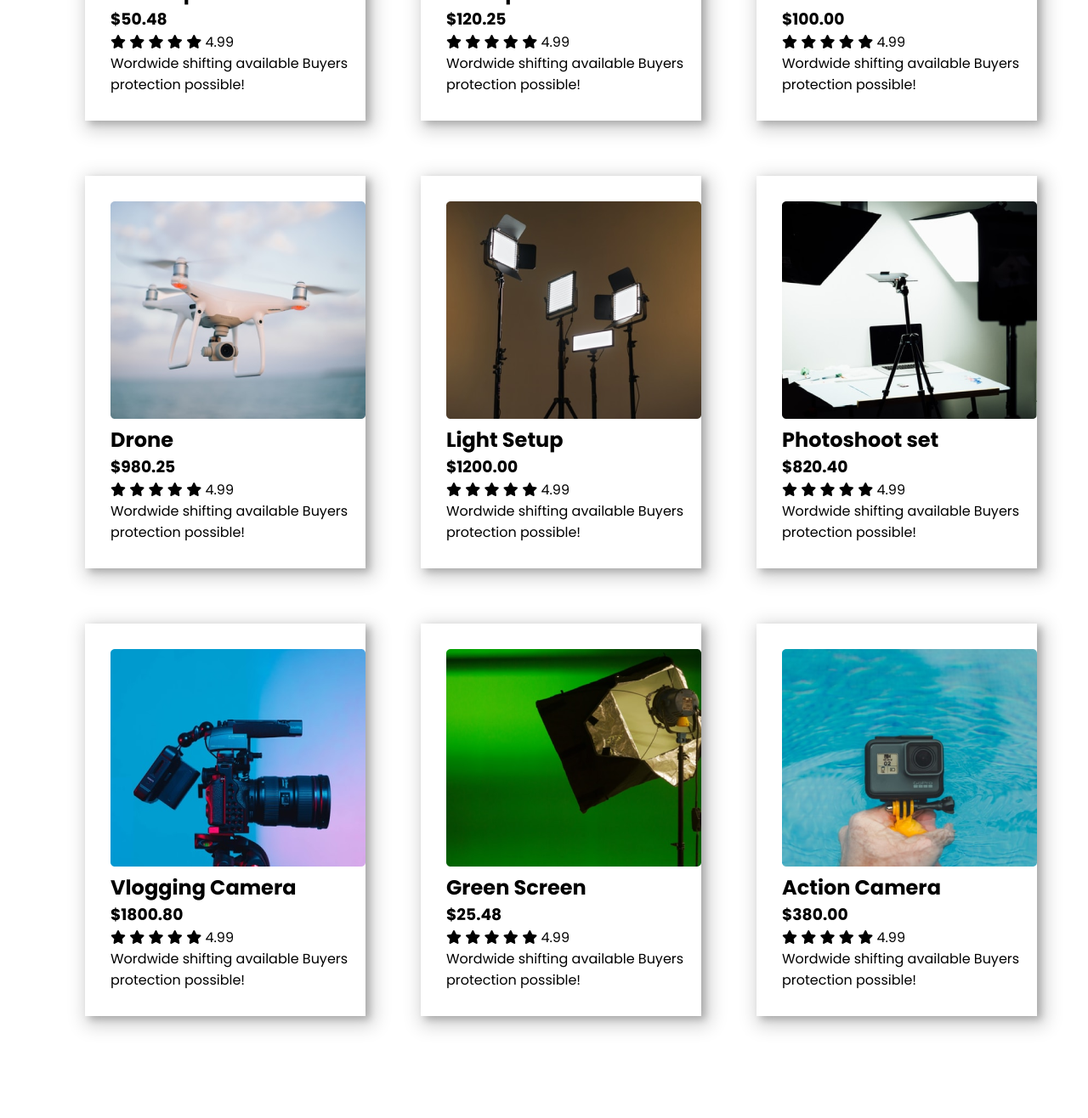
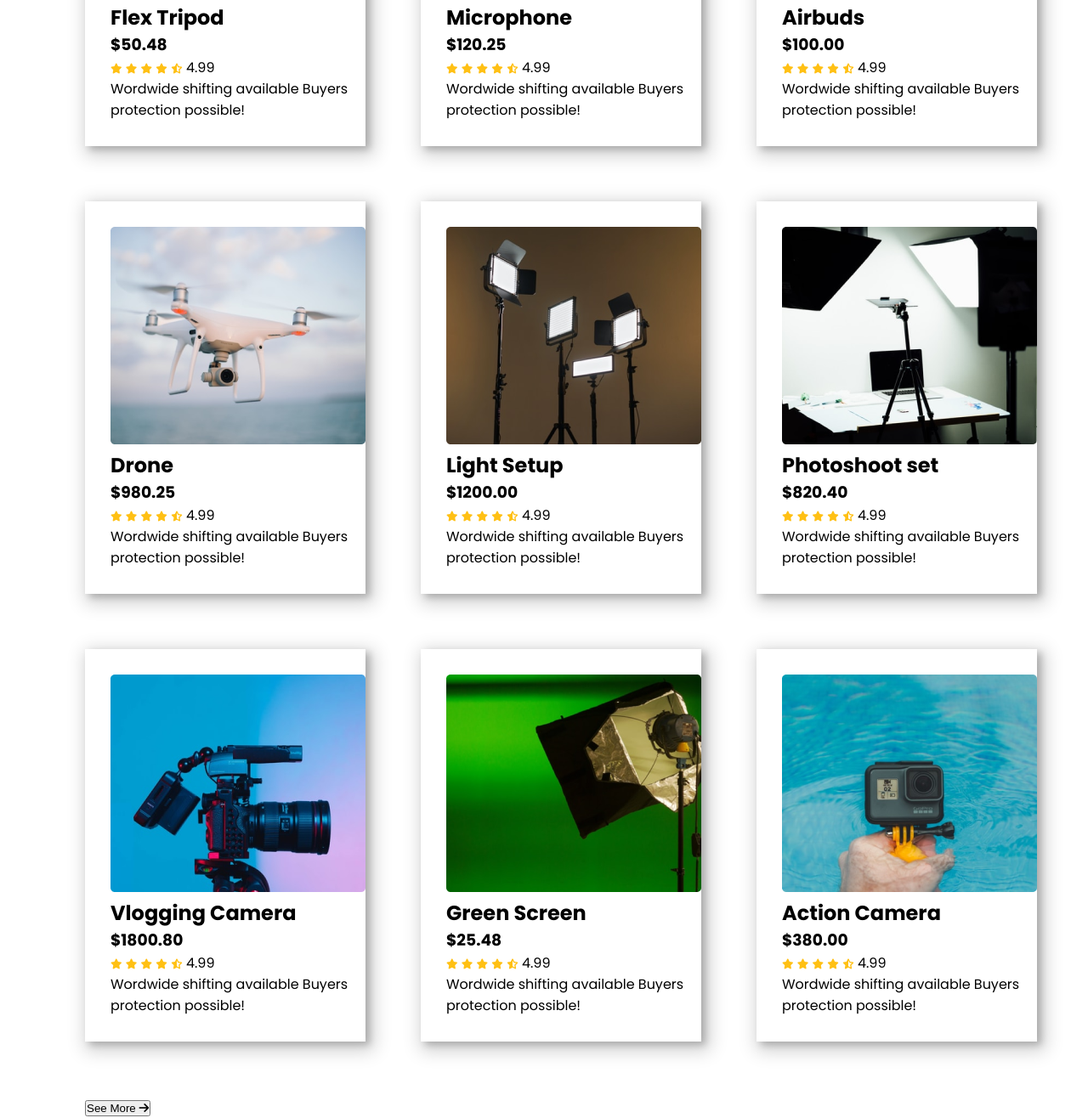
Before and after one commit to Mahingit/influencer-gear, a plain HTML site: page index.html in a window 1280 px wide. Shown: the part 1146-2462 px from the top of the page at 85% size. Before the commit the page ends 2407 px from the top, so only its background shows below. Drawn offline with Linux system fonts and the light colour scheme.

Commit message:
rating color added

```diff
--- a/css/styles.css
+++ b/css/styles.css
@@ -60,6 +60,10 @@ h1{
 /*------------------------
 Popular Collection Style
 ------------------------- */
+#popular-headline{
+    text-align: center;
+    margin-bottom: 30px;
+}
 .popular-items{
     display: grid;
     grid-template-columns: repeat(3, 1fr);
@@ -72,3 +76,8 @@ Popular Collection Style
     margin-bottom: 65px;
     box-shadow: 5px 4px 8px 0 rgba(0, 0, 0, 0.2), 5px 6px 20px 5px rgba(0, 0, 0, 0.19);
 }
+
+  .fa-star, .fa-star-half-alt{
+      font-size: 12px;
+      color: #FFC014;
+  }
--- a/index.html
+++ b/index.html
@@ -46,7 +46,7 @@
         </section>
 
         <section class="container">
-            <h2>Popular Collection</h2>
+            <h2 id="popular-headline">Popular Collection</h2>
             <br>
             <div class="popular-items">
                 <div class="popular-item">
@@ -61,7 +61,7 @@
                             <i class="fas fa-star filled"></i>
                             <i class="fas fa-star filled"></i>
                             <i class="fas fa-star filled"></i>
-                            <i class="fas fa-star empty"></i>
+                            <i class="fas fa-star-half-alt"></i>
                             <span>4.99</span>
                         </div>
                         <p class="item-shifting">Wordwide shifting available
@@ -81,7 +81,7 @@
                             <i class="fas fa-star filled"></i>
                             <i class="fas fa-star filled"></i>
                             <i class="fas fa-star filled"></i>
-                            <i class="fas fa-star empty"></i>
+                            <i class="fas fa-star-half-alt"></i>
                             <span>4.99</span>
                         </div>
                         <p class="item-shifting">Wordwide shifting available
@@ -102,7 +102,7 @@
                             <i class="fas fa-star filled"></i>
                             <i class="fas fa-star filled"></i>
                             <i class="fas fa-star filled"></i>
-                            <i class="fas fa-star empty"></i>
+                            <i class="fas fa-star-half-alt"></i>
                             <span>4.99</span>
                         </div>
                         <p class="item-shifting">Wordwide shifting available
@@ -123,7 +123,7 @@
                             <i class="fas fa-star filled"></i>
                             <i class="fas fa-star filled"></i>
                             <i class="fas fa-star filled"></i>
-                            <i class="fas fa-star empty"></i>
+                            <i class="fas fa-star-half-alt"></i>
                             <span>4.99</span>
                         </div>
                         <p class="item-shifting">Wordwide shifting available
@@ -144,7 +144,7 @@
                             <i class="fas fa-star filled"></i>
                             <i class="fas fa-star filled"></i>
                             <i class="fas fa-star filled"></i>
-                            <i class="fas fa-star empty"></i>
+                            <i class="fas fa-star-half-alt"></i>
                             <span>4.99</span>
                         </div>
                         <p class="item-shifting">Wordwide shifting available
@@ -165,7 +165,7 @@
                             <i class="fas fa-star filled"></i>
                             <i class="fas fa-star filled"></i>
                             <i class="fas fa-star filled"></i>
-                            <i class="fas fa-star empty"></i>
+                            <i class="fas fa-star-half-alt"></i>
                             <span>4.99</span>
                         </div>
                         <p class="item-shifting">Wordwide shifting available
@@ -186,7 +186,7 @@
                             <i class="fas fa-star filled"></i>
                             <i class="fas fa-star filled"></i>
                             <i class="fas fa-star filled"></i>
-                            <i class="fas fa-star empty"></i>
+                            <i class="fas fa-star-half-alt"></i>
                             <span>4.99</span>
                         </div>
                         <p class="item-shifting">Wordwide shifting available
@@ -207,7 +207,7 @@
                             <i class="fas fa-star filled"></i>
                             <i class="fas fa-star filled"></i>
                             <i class="fas fa-star filled"></i>
-                            <i class="fas fa-star empty"></i>
+                            <i class="fas fa-star-half-alt"></i>
                             <span>4.99</span>
                         </div>
                         <p class="item-shifting">Wordwide shifting available
@@ -228,7 +228,7 @@
                             <i class="fas fa-star filled"></i>
                             <i class="fas fa-star filled"></i>
                             <i class="fas fa-star filled"></i>
-                            <i class="fas fa-star empty"></i>
+                            <i class="fas fa-star-half-alt"></i>
                             <span>4.99</span>
                         </div>
                         <p class="item-shifting">Wordwide shifting available
@@ -239,6 +239,7 @@
                 </div>
 
             </div>
+            <button class="see-more-button">See More <i class="fas fa-arrow-right"></i></button>
 
         </section>
     </main>
```
